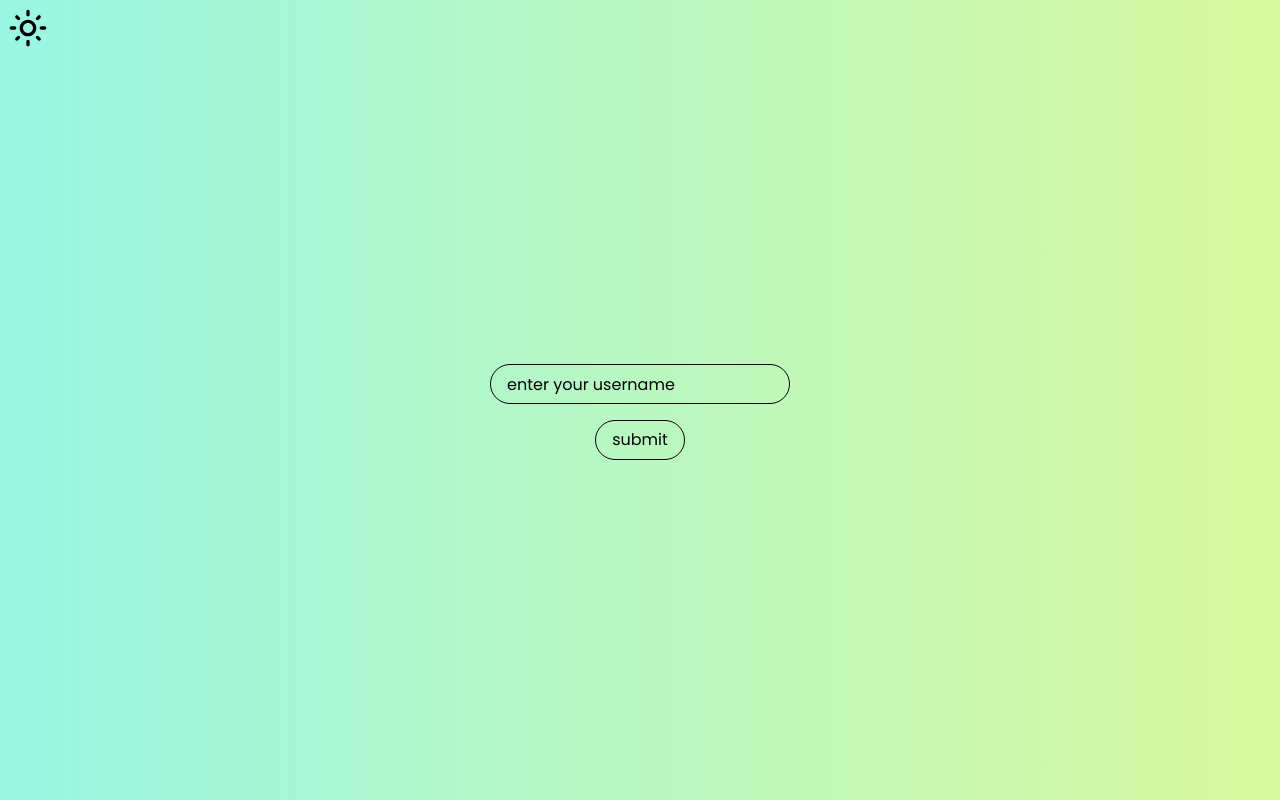
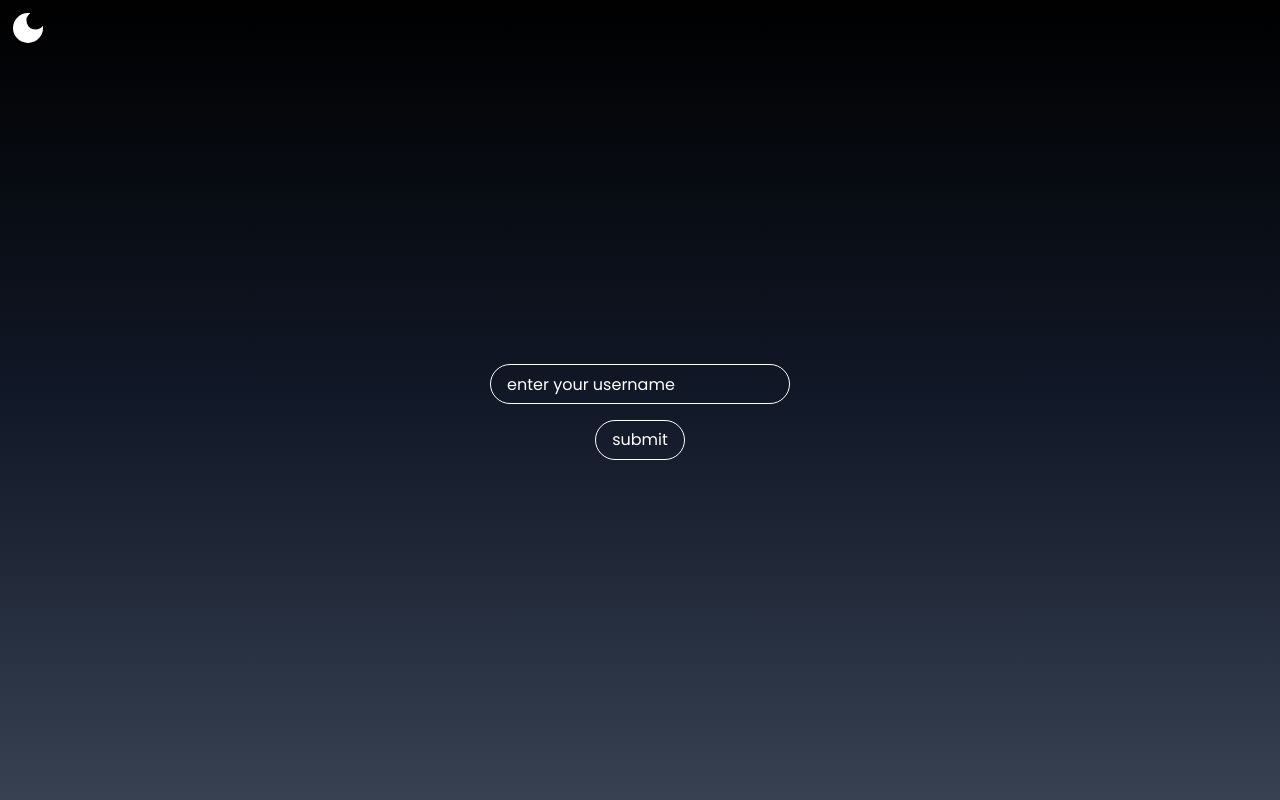
Before and after one commit to cynicalduckling/todo-list, a Next.js app: page / in a window 1280 px wide. Built offline with nearby package versions, Linux system fonts and the light colour scheme; no server answers.

Commit message:
feature: localstorage themeswitcher fixed

```diff
--- a/components/ThemeSwitcher.jsx
+++ b/components/ThemeSwitcher.jsx
@@ -2,21 +2,19 @@ import { useState, useEffect, useRef } from "react";
 import { MdDarkMode, MdOutlineLightMode } from "react-icons/md";
 
 const ThemeSwitcher = () => {
-  let localTheme = useRef(new Date().getHours() > 18 ? "dark" : "light");
+  const [theme, setTheme] = useState(null);
 
   useEffect(() => {
-    localTheme.current = localStorage.getItem("theme")?.length
-      ? localStorage.getItem("theme")
-      : "dark";
+    setTheme(localStorage.getItem("theme") || "dark");
   }, []);
-
-  const [theme, setTheme] = useState(localTheme.current);
 
   useEffect(() => {
     if (theme === "dark") {
       document.documentElement.classList.add("dark");
-    } else {
+      localStorage.setItem("theme", "dark");
+    } else if (theme === "light") {
       document.documentElement.classList.remove("dark");
+      localStorage.setItem("theme", "light");
     }
   }, [theme]);
 
```
